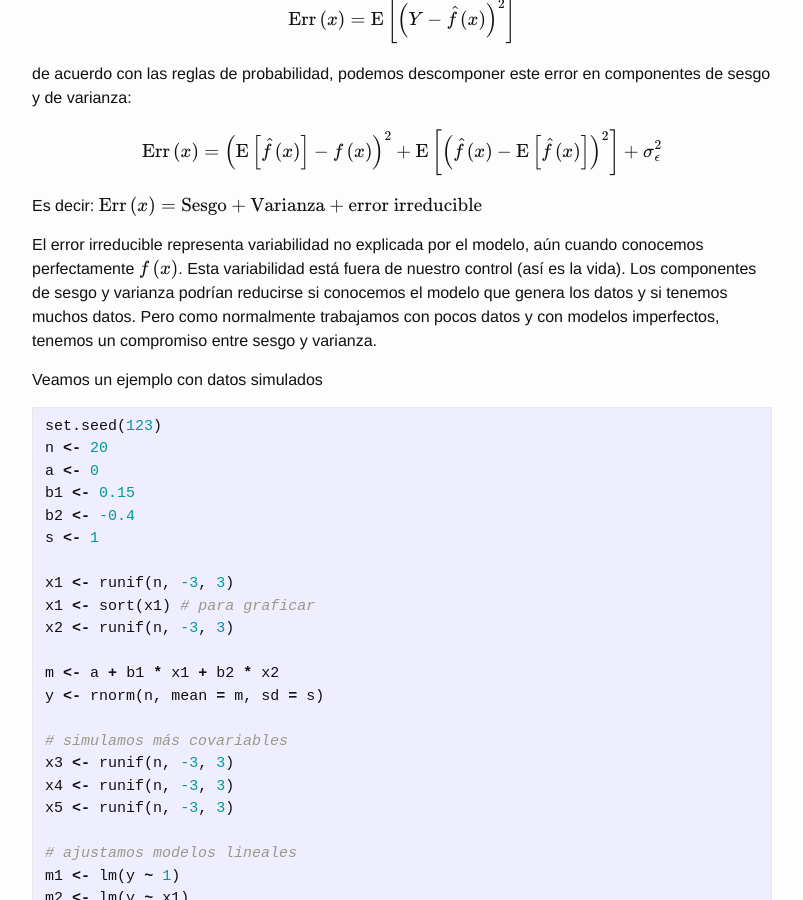
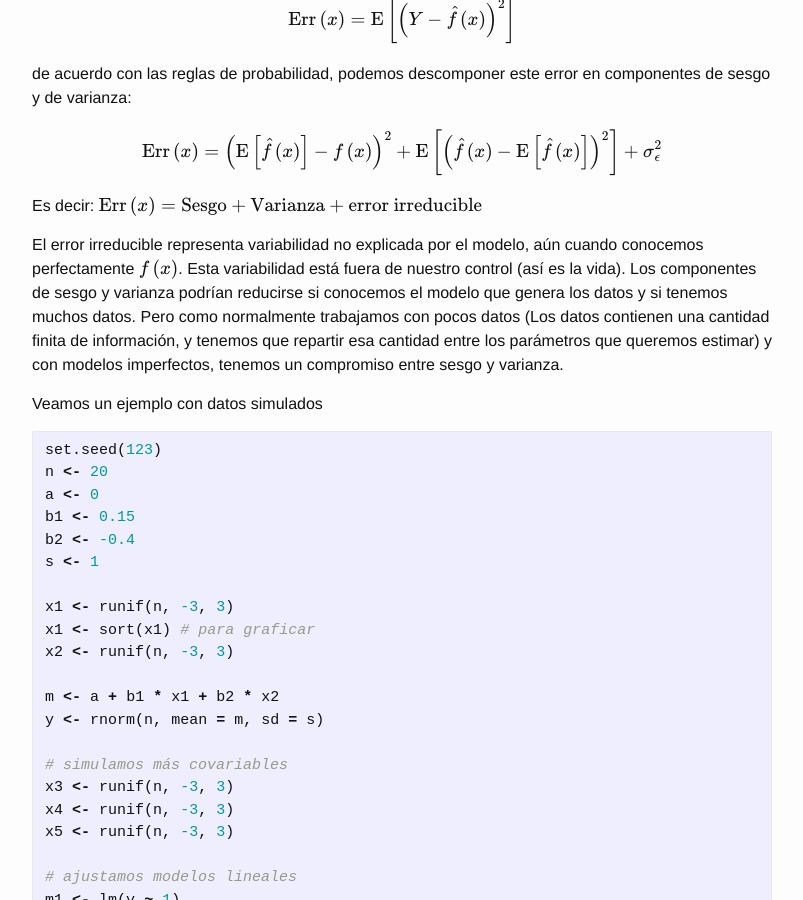
Before and after one commit to pbadler/forecasting-course-short, a Jekyll site: the page built from lectures/bias-variance.md, in a window 1280 px wide and 900 px high, scrolled down 581 px. Shown: the whole window, without its empty margins (238-1041 px from the left). Built offline with Jekyll 4.4.1, drawn with Linux system fonts in a browser that asks for light colours; formulas are drawn with MathJax 3; a script that is not in the unit is left out.

Commit message:
minor edits

```diff
--- a/lectures/bias-variance.md
+++ b/lectures/bias-variance.md
@@ -35,7 +35,7 @@ $$
 \text{Err} \left( x \right) = \text{Sesgo} + \text{Varianza} + \text{error irreducible}
 $$
 
-El error irreducible representa variabilidad no explicada por el modelo, aún cuando conocemos perfectamente $f\left(x\right)$. Esta variabilidad está fuera de nuestro control (así es la vida). Los componentes de sesgo y varianza podrían reducirse si conocemos el modelo que genera los datos y si tenemos muchos datos. Pero como normalmente trabajamos con pocos datos y con modelos imperfectos, tenemos un compromiso entre sesgo y varianza.
+El error irreducible representa variabilidad no explicada por el modelo, aún cuando conocemos perfectamente $f\left(x\right)$. Esta variabilidad está fuera de nuestro control (así es la vida). Los componentes de sesgo y varianza podrían reducirse si conocemos el modelo que genera los datos y si tenemos muchos datos. Pero como normalmente trabajamos con pocos datos (Los datos contienen una cantidad finita de información, y tenemos que repartir esa cantidad entre los parámetros que queremos estimar) y con modelos imperfectos, tenemos un compromiso entre sesgo y varianza.
 
 Veamos un ejemplo con datos simulados
 
@@ -189,7 +189,6 @@ Cómo medimos qué tan lejos estamos de nuestro objetivo?
 * En general, a los estadísticos les importa la *out of sample deviance*
 
 
-
 Informaciónn: La reducción en incertidumbre derivada de conocer un resultado.
 
 Information entropy:
```
